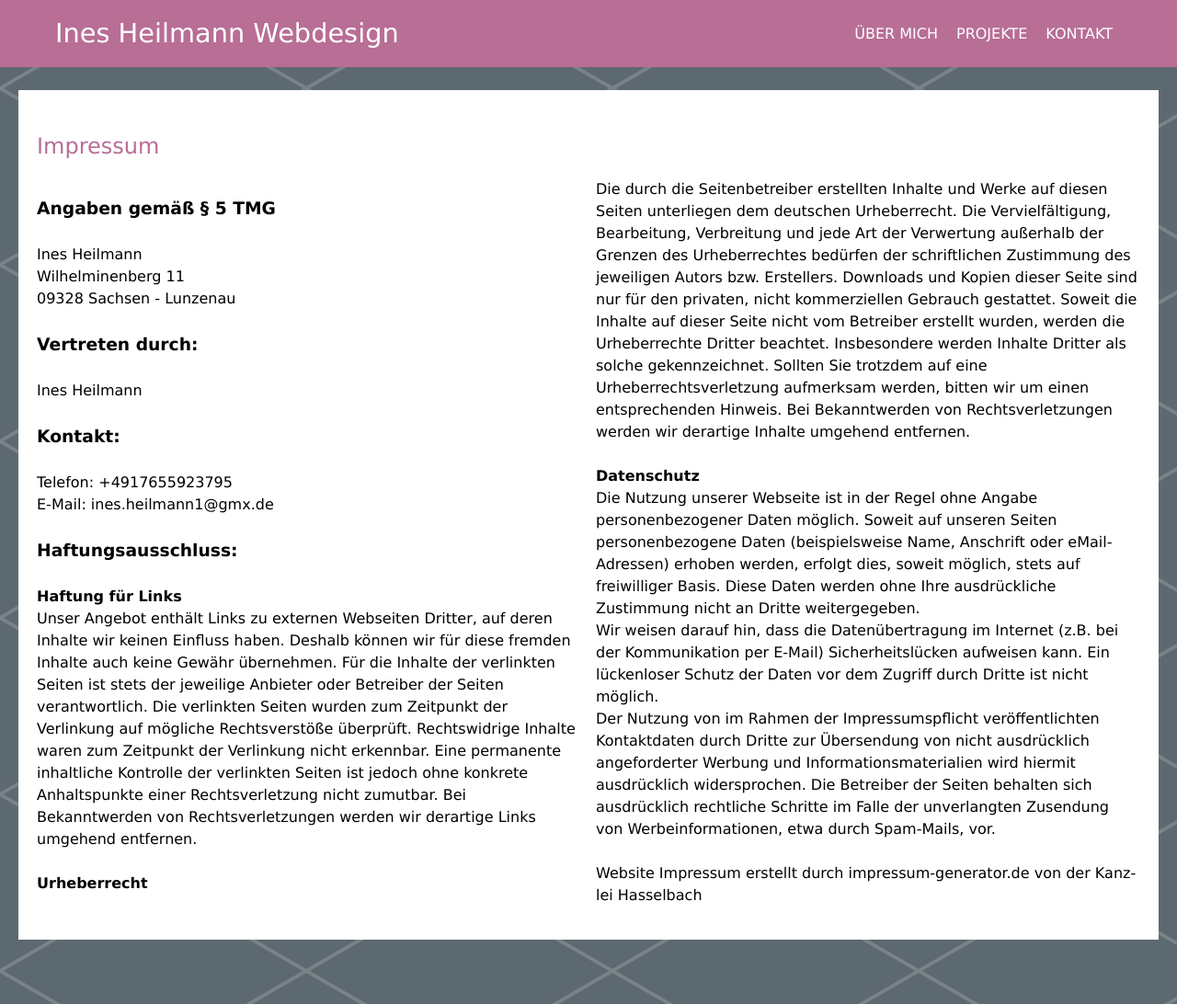
After one commit to ineshe/Portfolio, a PHP site: page /impressum.html in a window 1280 px wide. The commit adds this page. Shown: the whole page at 92% size. Run offline with PHP 8.4, Linux system fonts and the light colour scheme.

Commit message:
Add footer with impressum

```diff
--- /dev/null
+++ b/impressum.html
@@ -0,0 +1,88 @@
+<!DOCTYPE html>
+<html lang="de">
+    <head>
+        <title>Ines Heilmann</title>
+        <meta charset="UTF-8">
+        <meta name="viewport" content="width=device-width, initial-scale=1.0">
+        <link rel="stylesheet" href="styles/normalize.css">
+        <link rel="stylesheet" href="styles/style.css">
+        <link rel="stylesheet" href="header/header.css">
+        <link rel="stylesheet" href="projects/style/project.css">
+        <script src="header/navigation.js" defer></script>
+    </head>
+    <body>
+        <header>
+            <div id="header-content">
+                <h1>Ines&nbsp;Heilmann Webdesign</h1>
+                <input id="hamburger" type="image" src="../data/hamburger.png"/>
+                <nav>
+                    <a href="../index.php#about-me">Über&nbsp;mich</a>
+                    <a href="../index.php#projects">Projekte</a>
+                    <a href="../index.php#contact">Kontakt</a>
+                </nav>
+            </div>
+        </header>
+        <article id="project">
+            <h2>Impressum</h2>
+            <div class="grid">
+                <h3>Angaben gemäß § 5 TMG</h3>
+                <p>Ines Heilmann<br>
+                    Wilhelminenberg 11<br>
+                    09328 Sachsen - Lunzenau<br>
+                </p>
+                <p><h3>Vertreten durch:</h3>
+                    Ines Heilmann
+                </p>
+                <p><h3>Kontakt:</h3>
+                    Telefon: +4917655923795<br>
+                    E-Mail: <a href='mailto:ines.heilmann1@gmx.de'>ines.heilmann1@gmx.de</a></br>
+                </p>
+                <p><h3>Haftungsausschluss: </h3>
+
+                    <strong>Haftung für Links</strong><br>
+                    Unser Angebot enthält Links zu externen Webseiten Dritter, auf deren Inhalte wir
+                    keinen Einfluss haben. Deshalb können wir für diese fremden Inhalte auch keine
+                    Gewähr übernehmen. Für die Inhalte der verlinkten Seiten ist stets der jeweilige
+                    Anbieter oder Betreiber der Seiten verantwortlich. Die verlinkten Seiten wurden
+                    zum Zeitpunkt der Verlinkung auf mögliche Rechtsverstöße überprüft. Rechtswidrige
+                    Inhalte waren zum Zeitpunkt der Verlinkung nicht erkennbar. Eine permanente
+                    inhaltliche Kontrolle der verlinkten Seiten ist jedoch ohne konkrete Anhaltspunkte
+                    einer Rechtsverletzung nicht zumutbar. Bei Bekanntwerden von Rechtsverletzungen
+                    werden wir derartige Links umgehend entfernen.<br><br>
+
+                    <strong>Urheberrecht</strong><br>
+                    Die durch die Seitenbetreiber erstellten Inhalte und Werke auf diesen Seiten
+                    unterliegen dem deutschen Urheberrecht. Die Vervielfältigung, Bearbeitung,
+                    Verbreitung und jede Art der Verwertung außerhalb der Grenzen des Urheberrechtes
+                    bedürfen der schriftlichen Zustimmung des jeweiligen Autors bzw. Erstellers.
+                    Downloads und Kopien dieser Seite sind nur für den privaten, nicht kommerziellen
+                    Gebrauch gestattet. Soweit die Inhalte auf dieser Seite nicht vom Betreiber erstellt
+                    wurden, werden die Urheberrechte Dritter beachtet. Insbesondere werden Inhalte Dritter
+                    als solche gekennzeichnet. Sollten Sie trotzdem auf eine Urheberrechtsverletzung
+                    aufmerksam werden, bitten wir um einen entsprechenden Hinweis. Bei Bekanntwerden von
+                    Rechtsverletzungen werden wir derartige Inhalte umgehend entfernen.<br><br>
+
+                    <strong>Datenschutz</strong><br>
+                    Die Nutzung unserer Webseite ist in der Regel ohne Angabe personenbezogener Daten
+                    möglich. Soweit auf unseren Seiten personenbezogene Daten (beispielsweise Name,
+                    Anschrift oder eMail-Adressen) erhoben werden, erfolgt dies, soweit möglich,
+                    stets auf freiwilliger Basis. Diese Daten werden ohne Ihre ausdrückliche Zustimmung
+                    nicht an Dritte weitergegeben.<br>
+                    Wir weisen darauf hin, dass die Datenübertragung im Internet (z.B. bei der
+                    Kommunikation per E-Mail) Sicherheitslücken aufweisen kann. Ein lückenloser
+                    Schutz der Daten vor dem Zugriff durch Dritte ist nicht möglich.<br>
+                    Der Nutzung von im Rahmen der Impressumspflicht veröffentlichten Kontaktdaten durch
+                    Dritte zur Übersendung von nicht ausdrücklich angeforderter Werbung und
+                    Informationsmaterialien wird hiermit ausdrücklich widersprochen. Die Betreiber der
+                    Seiten behalten sich ausdrücklich rechtliche Schritte im Falle der unverlangten
+                    Zusendung von Werbeinformationen, etwa durch Spam-Mails, vor.<br>
+                </p>
+                <p>
+                    Website Impressum erstellt durch
+                    <a href="https://www.impressum-generator.de">impressum-generator.de</a> von der
+                    <a href="https://www.kanzlei-hasselbach.de/" rel="nofollow">Kanzlei Hasselbach</a>
+                </p>
+            </div>
+        </article>
+    </body>
+</html>
--- a/index.php
+++ b/index.php
@@ -15,6 +15,7 @@
         <link rel="stylesheet" href="styles/about.css">
         <link rel="stylesheet" href="styles/work.css">
         <link rel="stylesheet" href="contact/contact.css">
+        <link rel="stylesheet" href="styles/footer.css">
         <script src="https://www.google.com/recaptcha/api.js" async defer></script>
         <script src="header/navigation.js" defer></script>
         <script src="contact/validation.js" defer></script>
@@ -128,5 +129,8 @@
                 ?>
             </form>
         </article>
+        <footer>
+            <a href="impressum.html">Impressum</a>
+        </footer>
     </body>
 </html>
```
Also changed, not shown: styles/footer.css (added, +13 -0 lines).
